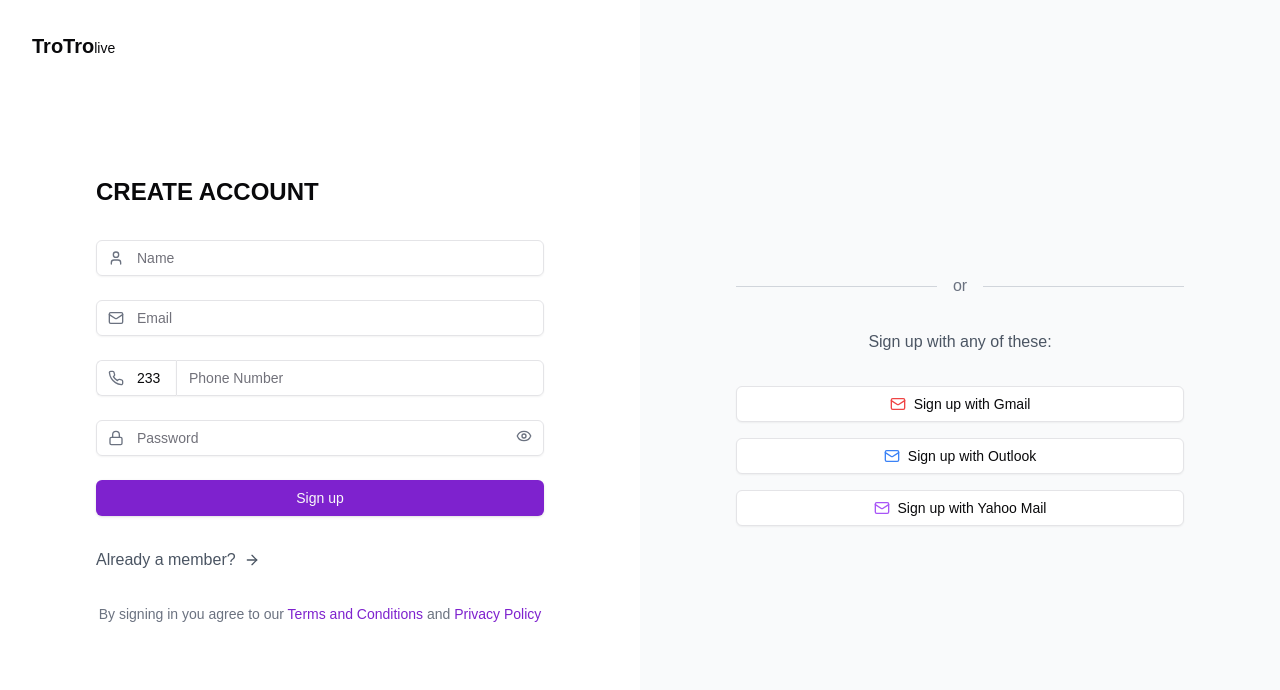
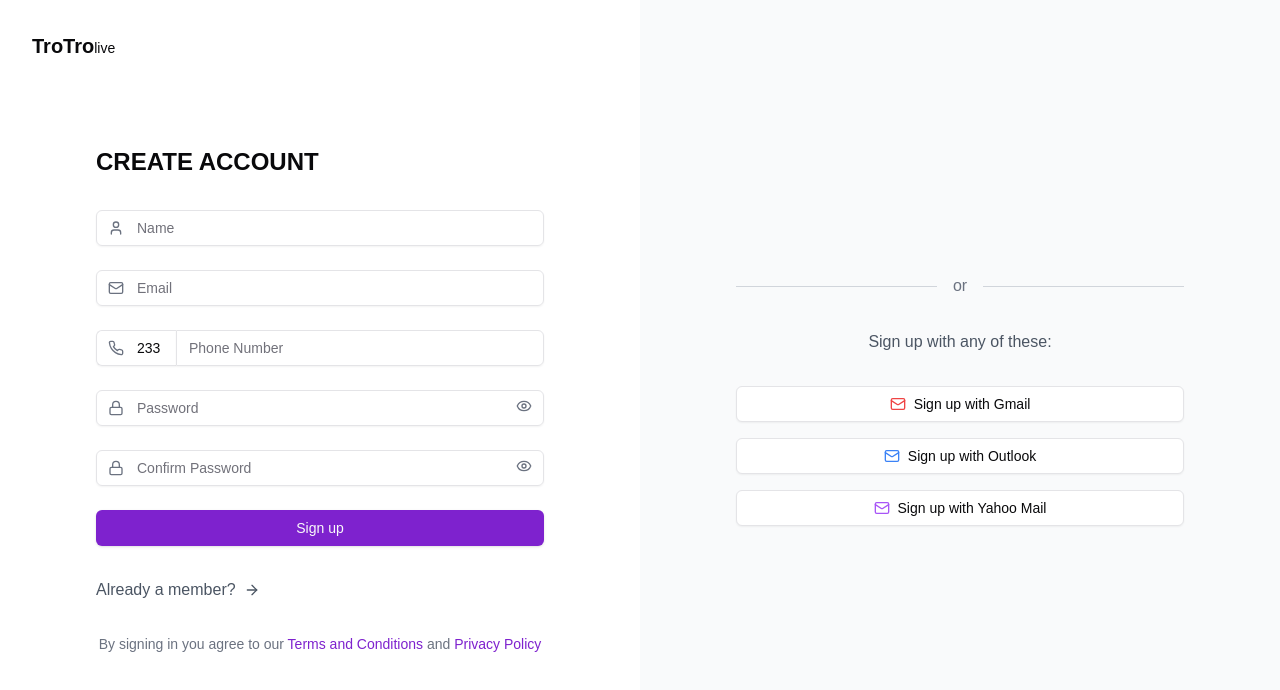
Before and after one commit to 404SolutionsGH/trotrolive-front, a Next.js app: page /sign-up in a window 1280 px wide. Shown: the top 690 px of the page. Built offline with nearby package versions, Linux system fonts and the light colour scheme; no server answers.

Commit message:
Signup Form Updated

```diff
--- a/app/(auth)/sign-up/page.tsx
+++ b/app/(auth)/sign-up/page.tsx
@@ -15,22 +15,29 @@ import { AxiosError } from 'axios';
 
 //form values type
 interface FormValues {
-    name: string;
+    full_name: string;
     email: string;
     phone_number: string;
     password: string;
+    password2: string;
 }
 
 interface ErrorResponse {
   message: string;
+  error?: {
+    [key: string]: string[];
+  }
 }
 
 // Full Name Regex
 const fullNameRegex = /^[A-Za-z]+(?:[-\s'][A-Za-z]+)*$/;
 
+// Phone number regex for Ghana numbers
+const phoneRegex = /^(?:233|0)(?:20|24|23|26|27|23|24|54|55|59|27|57|26|56|28|58|50|51|52|53)\d{7}$/;
+
 // Validation Schema
 const schema = yup.object().shape({
-    name: yup
+    full_name: yup
         .string()
         .required("Full Name is required")
         .matches(fullNameRegex, 'Invalid full name')
@@ -45,7 +52,7 @@ const schema = yup.object().shape({
     phone_number: yup
         .string()
         .required("Phone number is required")
-        .matches(/^[0-9]+$/, 'Phone number must be numeric')
+        .matches(phoneRegex, 'Phone number must be numeric')
         .length(10, "Phone number must be exactly 10 characters long"),
 
     password: yup
@@ -56,25 +63,47 @@ const schema = yup.object().shape({
         .matches(/[!@#$%^&*(),.?":{}|<>]/, 'Use a symbol (e.g. !@#$)')
         .min(8, 'Use 8 or more characters')
         .max(50, 'Password must be at most 50 characters'),
+
+    password2: yup
+        .string()
+        .required("Password confirmation is required")
+        .oneOf([yup.ref('password')], 'Passwords must match'),
 });
 
 export default function SignUp() {
 
   const [showPassword, setShowPassword] = useState<boolean>(false);
+  const [showConfirmPassword, setShowConfirmPassword] = useState(false)
   const [errorVisibility, setErrorVisibility] = useState<{ [key: string]: boolean }>({});
 
     const formik = useFormik<FormValues>({
       initialValues: {
-        name: '',
+        full_name: '',
         email: '',
         phone_number: '',
-        password: ''
+        password: '',
+        password2: ''
       },
       validationSchema: schema,
       onSubmit: async (values) => {
         try {
-          const response = await axios.post('/accounts/register', values);
-          toast.success("Form submitted successfully!", {
+          // Format phone number to include country code if needed
+          const formattedPhone = values.phone_number.startsWith('0')
+            ? '233' + values.phone_number.slice(1)
+            : values.phone_number;
+
+          const payload = {
+            full_name: values.full_name,
+            email: values.email,
+            phone_number: formattedPhone,
+            password: values.password,
+            password2: values.password2
+          };
+
+          const response = await axios.post('/register/passenger/', payload);
+          console.log(response);
+
+          toast.success("Registration successful!", {
             position: "top-center",
             autoClose: 5000,
             hideProgressBar: false,
@@ -82,10 +111,27 @@ export default function SignUp() {
             pauseOnHover: true,
             draggable: true,
           });
-          console.log('Response:', response.data);
+
+          // Redirect to login or dashboard after successful registration
+          // router.push('/login');
+
         } catch (error) {
           const axiosError = error as AxiosError<ErrorResponse>;
-          const errorMsg = axiosError.response?.data?.message || "Error submitting the form";
+          let errorMsg = "Registration failed. Please try again.";
+
+          // Handle different types of error responses
+          if (axiosError.response?.data) {
+            const errorData = axiosError.response.data;
+            if (typeof errorData.message === 'string') {
+              errorMsg = errorData.message;
+            } else if (errorData.error) {
+              // Combine all error messages
+              errorMsg = Object.values(errorData.error)
+                .flat()
+                .join(', ');
+            }
+          }
+
           toast.error(errorMsg, {
             position: "top-center",
             autoClose: 5000,
@@ -94,7 +140,6 @@ export default function SignUp() {
             pauseOnHover: true,
             draggable: true,
           });
-          console.error('Error:', axiosError);
         }
       }
     });
@@ -146,20 +191,20 @@ export default function SignUp() {
 
             <form onSubmit={formik.handleSubmit} className="space-y-6">
               <div className="space-y-2">
-                <Label htmlFor="name" className="sr-only">
+                <Label htmlFor="full_name" className="sr-only">
                   Name
                 </Label>
                 <div className="relative">
                   <div className="absolute inset-y-0 left-3 flex items-center">
                     <User className="h-4 w-4 text-gray-500" />
                   </div>
-                  <Input id="name" placeholder="Name" className="pl-10"
-                  value={formik.values.name}
+                  <Input id="full_name" placeholder="Name" className="pl-10"
+                  value={formik.values.full_name}
                   onChange={formik.handleChange}
                   onBlur={formik.handleBlur}/>
                 </div>
-                {formik.touched.name && formik.errors.name && errorVisibility.name && (
-                  <div className="text-red-500 text-sm">{formik.errors.name}</div>
+                {formik.touched.full_name && formik.errors.full_name && errorVisibility.full_name && (
+                  <div className="text-red-500 text-sm">{formik.errors.full_name}</div>
                 )}
               </div>
 
@@ -241,6 +286,42 @@ export default function SignUp() {
                 )}
               </div>
 
+              {/* Confirm Password Input */}
+              <div className="space-y-2">
+                <Label htmlFor="password2" className="sr-only">Confirm Password</Label>
+                <div className="relative">
+                  <div className="absolute inset-y-0 left-3 flex items-center">
+                    <Lock className="h-4 w-4 text-gray-500" />
+                  </div>
+                  <Input
+                    id="password2"
+                    name="password2"
+                    type={showConfirmPassword ? "text" : "password"}
+                    placeholder="Confirm Password"
+                    className="pl-10 pr-10"
+                    value={formik.values.password2}
+                    onChange={formik.handleChange}
+                    onBlur={formik.handleBlur}
+                  />
+                  <Button
+                    type="button"
+                    variant="ghost"
+                    size="sm"
+                    className="absolute inset-y-0 right-0 px-3 hover:bg-transparent"
+                    onClick={() => setShowConfirmPassword(!showConfirmPassword)}
+                  >
+                    {showConfirmPassword ? (
+                      <EyeOff className="h-4 w-4 text-gray-500" />
+                    ) : (
+                      <Eye className="h-4 w-4 text-gray-500" />
+                    )}
+                  </Button>
+                </div>
+                {formik.touched.password2 && formik.errors.password2 && (
+                  <div className="text-red-500 text-sm">{formik.errors.password2}</div>
+                )}
+              </div>
+
               <Button type="submit" className="w-full bg-purple-700 hover:bg-purple-800">
                 Sign up
               </Button>
```
